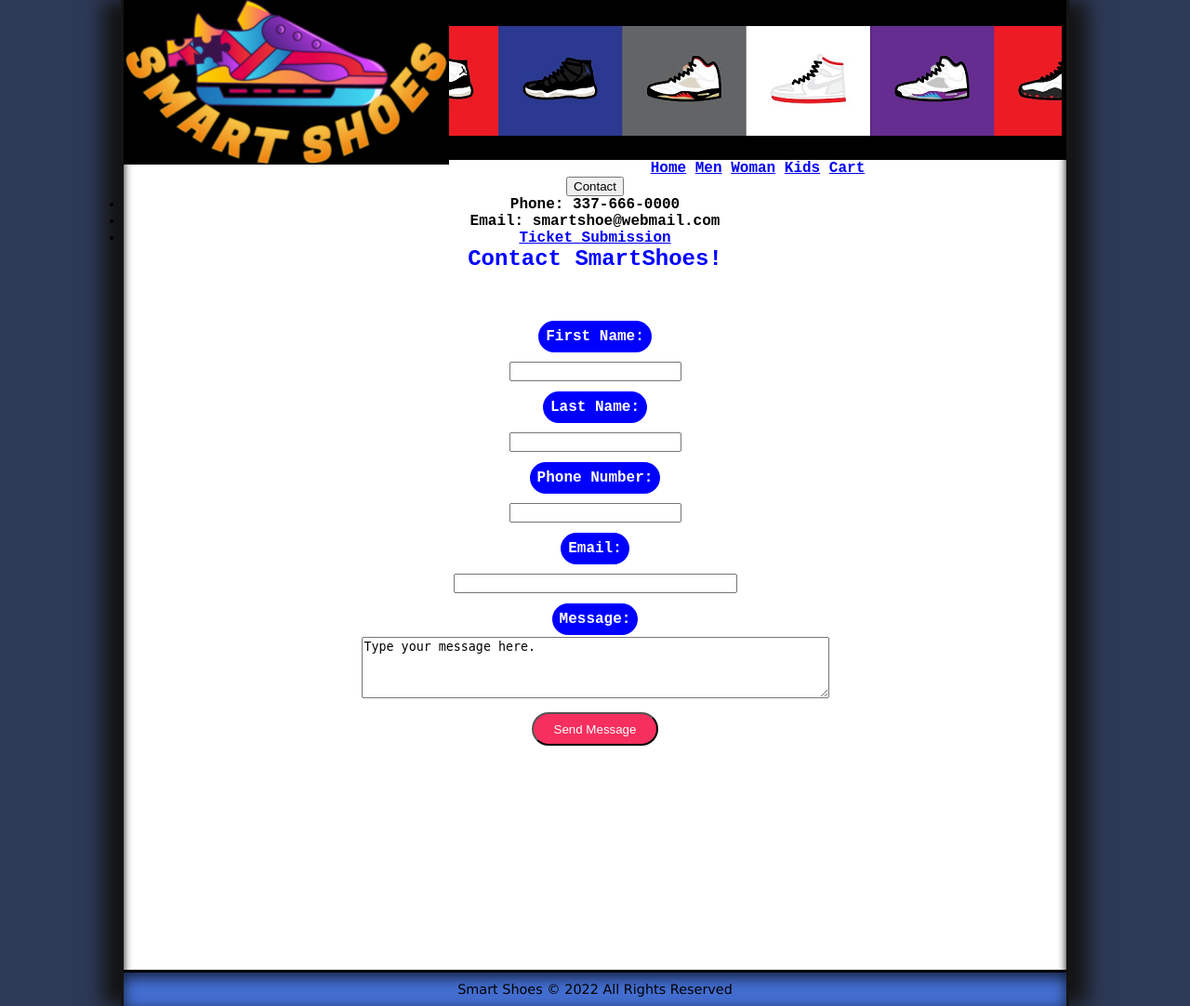
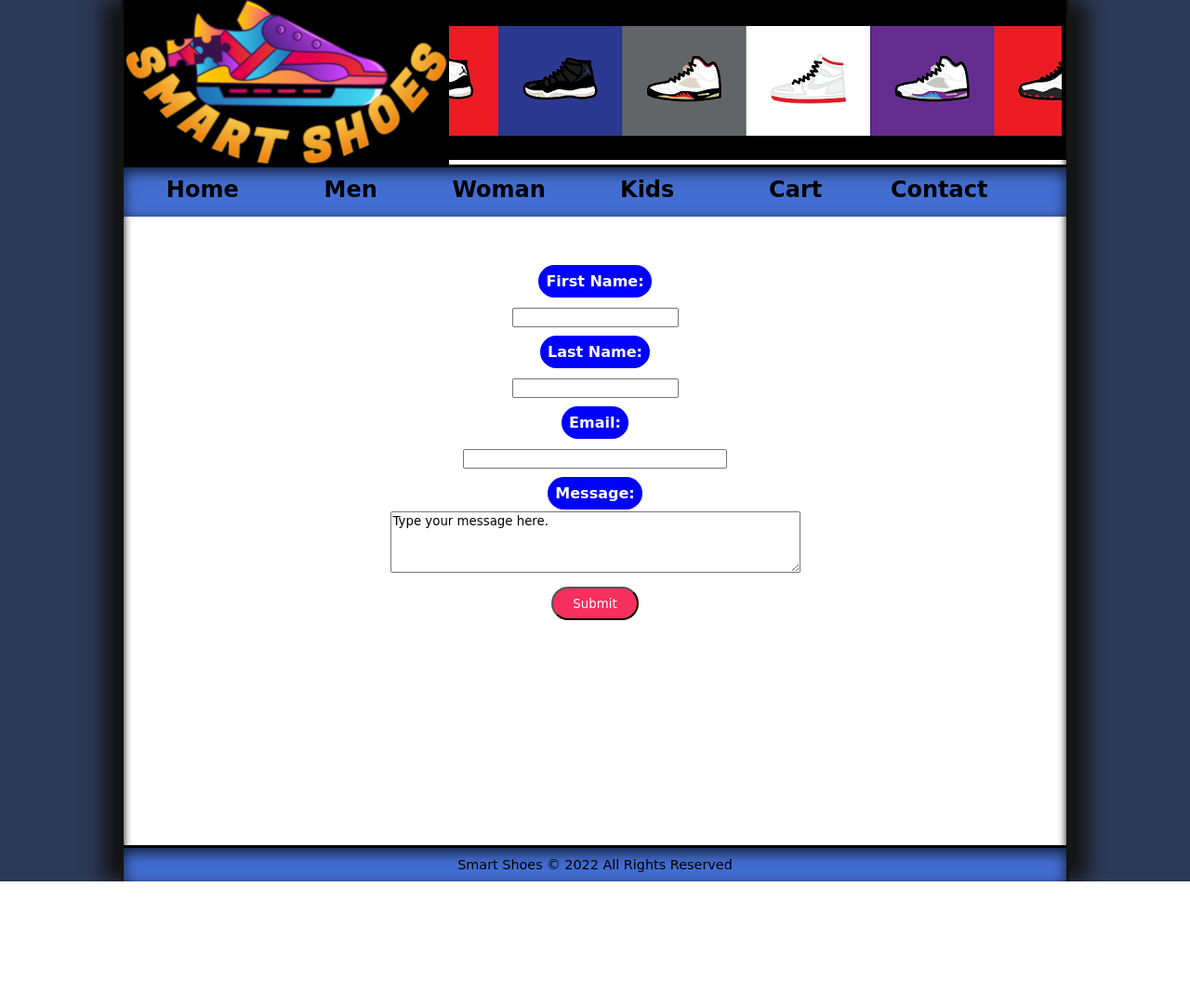
Before and after one commit to LoFonWorks/Smart-Shoes, a PHP site: page /contactPage.html in a window 1280 px wide. Shown: the whole page at 93% size. After the commit the page ends 948 px from the top, so only its background shows below. Run offline with PHP 8.4, Linux system fonts and the light colour scheme.

Commit message:
Add files via upload
Nearly complete website, with only the contact page being left.

```diff
--- a/contactPage.css
+++ b/contactPage.css
@@ -6,6 +6,10 @@
 */
 
 /*Initial Settings*/
+* {
+    font-family: Champagne, cursive;
+}
+
 article, aside, figcaption, figure,
 footer, header, main, nav, section {
    display: block;
@@ -34,7 +38,6 @@
 
 body {
     background-color: rgb(255, 255, 255);
-    font-family: Verdana, Geneva, Arial, sans-serif;
     box-shadow: rgb(20, 20, 20) 20px 0px 20px,  rgb(20, 20, 20) -20px 0px 20px,
                 inset rgb(10, 10, 10) 0px 0px 10px;
     border-left: 3px solid rgb(20, 20, 20);
@@ -47,17 +50,10 @@
 }
 
 #inputBox {
-    height: 700px;
+    height: 625px;
     line-height: 38px;
     margin-top: 5%;
 }
-
-
-/*
-header {
-    border-bottom: 1px solid rgb(0, 0, 0);
-}
-*/
 
 #logoimg
 {
@@ -76,7 +72,7 @@
     color: rgba(0, 0, 0, 0);
 }
 
-header nav ul {
+.navbar{
     background-color: rgb(67,110,209);
     list-style-type: none;
     margin: 0;
@@ -85,33 +81,84 @@
     box-shadow: inset 0 5px 15px 0px rgba(0, 0, 0, 0.75);
     text-align: center;
     width: 100%;
-    overflow: auto;
-
+    overflow: hidden;
+    font-size: 1.5em;
 }
-header nav ul li {
-    font-size: 1.2em;
-    line-height: 2.3em;
-    display: inline;
-    height: 2.3em;
-    padding: 0px 15px 0px 15px;
-}
-header nav ul li a {
+.navbar a{
     font-weight: bold;
     color: black;
+    width: 100%;
     text-decoration: none;
+    float: left;
     padding: 5px;
-    width: 12.5%;
+    width: 14.89%;
     text-align: center;
+}
+.subnav{
+    font-weight: bold;
+    color: black;
+    width: 100%;
+    text-decoration: none;
+    float: left;
+    padding: 5px;
+    width: 14.89%;
+    text-align: center;
+    margin-top: -5px;
+}
+.subbut{
+    font-weight: bold;
+    color: black;
+    width: 100%;
+    text-decoration: none;
+    float: none;
+    padding: 5px;
+    width: 100%;
+    text-align: center;
+    background-color: transparent;
+    border:none;
+    font-size: 1em;
+}
 
-}
-header nav ul li a:hover {
+.navbar #a1:hover, .subnav:hover .subbut{
     background-color: #f62f5e;
     color:#fff;
     text-decoration: none;
     border-radius: 30px;
+    padding: .20em 0.2em;
 }
-header nav ul li a:active {
-    background-color: rgb(168, 207, 95);
+
+.content {
+   display: none;
+   position:absolute;
+   background-color: blue;
+   width: 20%;
+   text-align:left;
+   cursor: pointer;
+   border-radius: 30px;
+}
+
+.content #p1{
+    color: white;
+    text-decoration: none;
+    margin-left: 40px;
+}
+.content #p1 a{
+    color: white;
+    text-decoration: none;
+    margin-top: -5px;
+}
+.content #p1:hover{
+    background-color: #f62f5e;
+    color:black;
+    border-radius: 10px;
+    width: 85%;
+}
+.subnav:hover .content{
+    display:block;
+    white-space: nowrap;
+    font-size: 0.7em
+}
+.subnav:hover{
     text-decoration: none;
 }
 
--- a/contactPage.html
+++ b/contactPage.html
@@ -20,11 +20,10 @@
 });
         </script>
         <style>div {text-align: center;} div {font-weight:bold;} div {font-family: 'Courier New', Courier, monospace;}</style>
-        <style> h1 {text-align: center;} h1 {font-weight: bold;} h1 {font-family: 'Courier New', Courier, monospace;} h1 {font-size: x-large;}</style>
     </head>
     <body>
         <header>
-            <a href="home.html"><img src="shoe.png" alt="Smart Shoes" id="logoimg"/></a>
+            <a href="home.php"><img src="shoe.png" alt="Smart Shoes" id="logoimg"/></a>
             <h6>
             ..
             </h6>
@@ -46,10 +45,8 @@
                 </div>
             </div>
         </header>
-        <h1 style="color: blue;">Contact SmartShoes!</h1>
 
         <div id="inputBox">
-
             <form>
                 <label style ="border-radius: 20px;
                 padding: .5em .5em;
@@ -57,28 +54,18 @@
                 background-color: blue;
                 color: #fff;" for="fname">First Name:</label><br>
                 <input type="text" id="fname" name="fname"><br>
-
                 <label style="border-radius: 20px;
                 padding: .5em .5em;
                 align-self: center;
                 background-color: blue;
                 color: #fff;" for="lname">Last Name:</label><br>
                 <input type="text" id="lname" name="lname"><br>
-
-                <label style="border-radius: 20px;
-                padding: .5em .5em;
-                align-self: center;
-                background-color: blue;
-                color: #fff;" for="pnumber">Phone Number:</label><br>
-                <input type="text" id="pnumber" name="pnumber"><br>
-
                 <label style="border-radius: 20px;
                 padding: .5em .5em;
                 align-self: center;
                 background-color: blue;
                 color: #fff;" for="email">Email:</label><br>
                 <input type="text" id="email" name="email" size="35"><br>
-
                 <label style="border-radius: 20px;
                 padding: .5em .5em;
                 align-self: center;
@@ -86,7 +73,7 @@
                 color: #fff;" for="mess">Message:</label><br>
                 <textarea id="mess" name="mess" rows="4" cols="60">Type your message here.</textarea>
                 <br/>
-                <input type="submit" value="Send Message"/>
+                <input type="submit" value="Submit"/>
             </form>
         </div>
 
--- a/db_utils.php
+++ b/db_utils.php
@@ -1,8 +1,9 @@
-/*
+<!--
 Author: Muhammad Shazad Yousufzai Pathan
 Date:   11/28/22
 Filename:   db_utils.php
-*/
+-->
+
 <?php
 function test() {
     return "asdf";
--- a/home.php
+++ b/home.php
@@ -15,7 +15,7 @@
 <body>
 <?php include 'databaseConnection.php'; ?>
     <header>
-        <a href="home.html"><img src="shoe.png" alt="Smart Shoes" id="logoimg"/></a>
+        <a href="home.php"><img src="shoe.png" alt="Smart Shoes" id="logoimg"/></a>
         <h6>
         ..
         </h6>
--- a/paymentPage.js
+++ b/paymentPage.js
@@ -41,7 +41,7 @@
 //     return new SaleLineItem(item, 2);
 // })
 
-let related_products = [new Product(2, "Men sneakers red", 120, './images/popular2.jpg')]
+let related_products = [new Product(2, "Men sneakers red", 120, 'popular2.jpg')]
 
 let store_data_to_storage = (key, data) => {
     // sessionStorage.setItem(key, JSON.stringify(data));
--- a/paymentPage.php
+++ b/paymentPage.php
@@ -74,12 +74,12 @@
     </script>
 
     <header>
-        <a href="home.html"><img src="shoe.png" alt="Smart Shoes" id="logoimg"/></a>
+        <a href="home.php"><img src="shoe.png" alt="Smart Shoes" id="logoimg"/></a>
         <h6>
          ..
         </h6>
         <div class="navbar">
-            <a id="a1" href="home.html">Home</a>
+            <a id="a1" href="home.php">Home</a>
             <a id ="a1" href="searchPage.php">Men</a>
             <a id="a1" href="searchPage.php">Woman</a>
             <a id="a1" href="searchPage.php">Kids</a>
--- a/searchPage.css
+++ b/searchPage.css
@@ -274,8 +274,7 @@
 {
     float: left;
     width: 40%;
-    min-height: 95%;
-    max-height: 98%;
+    height: 100%;
 }
 
 .item div
```
Also changed, not shown: smartshoes.sql (+19 -19 lines).
